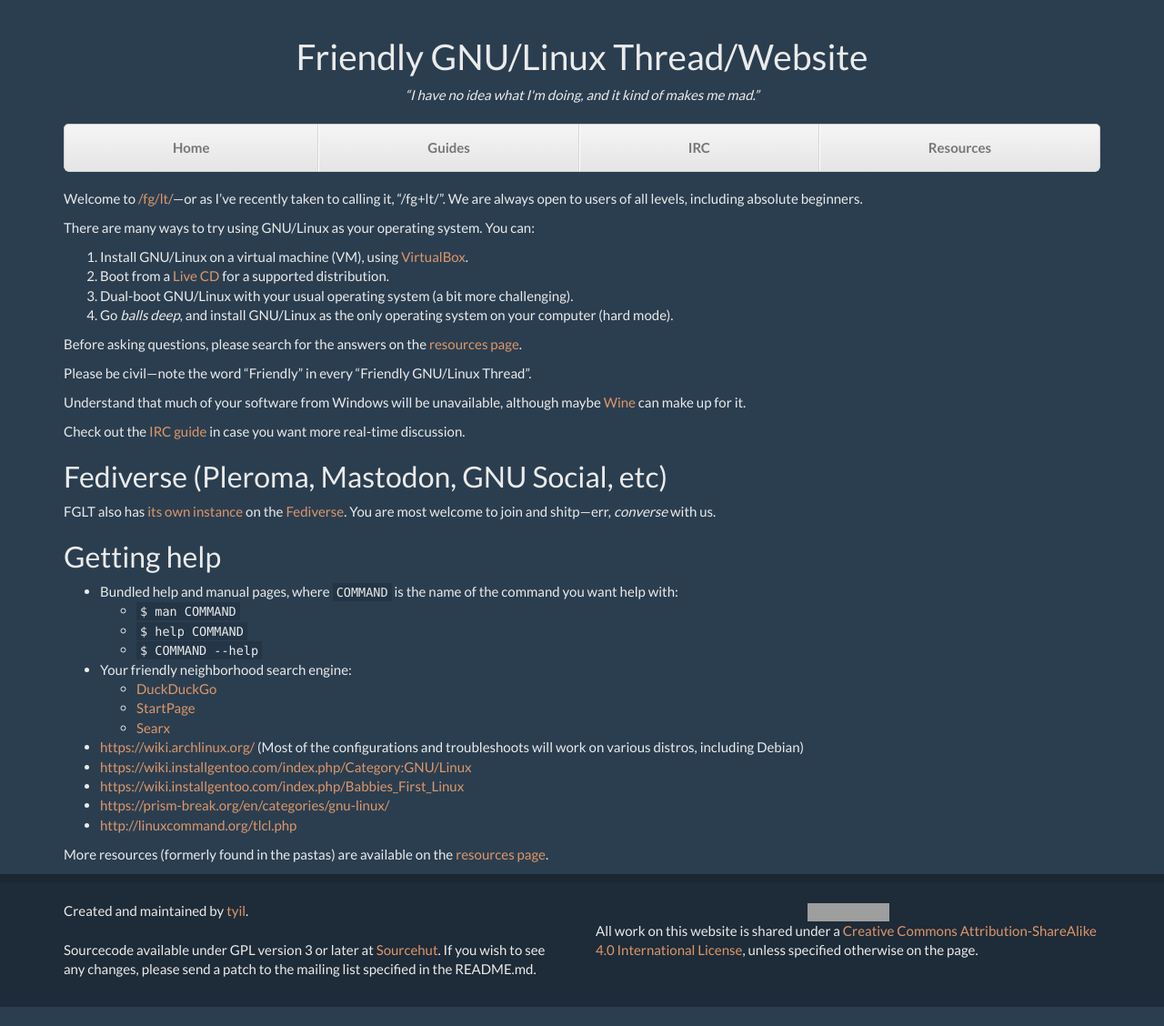
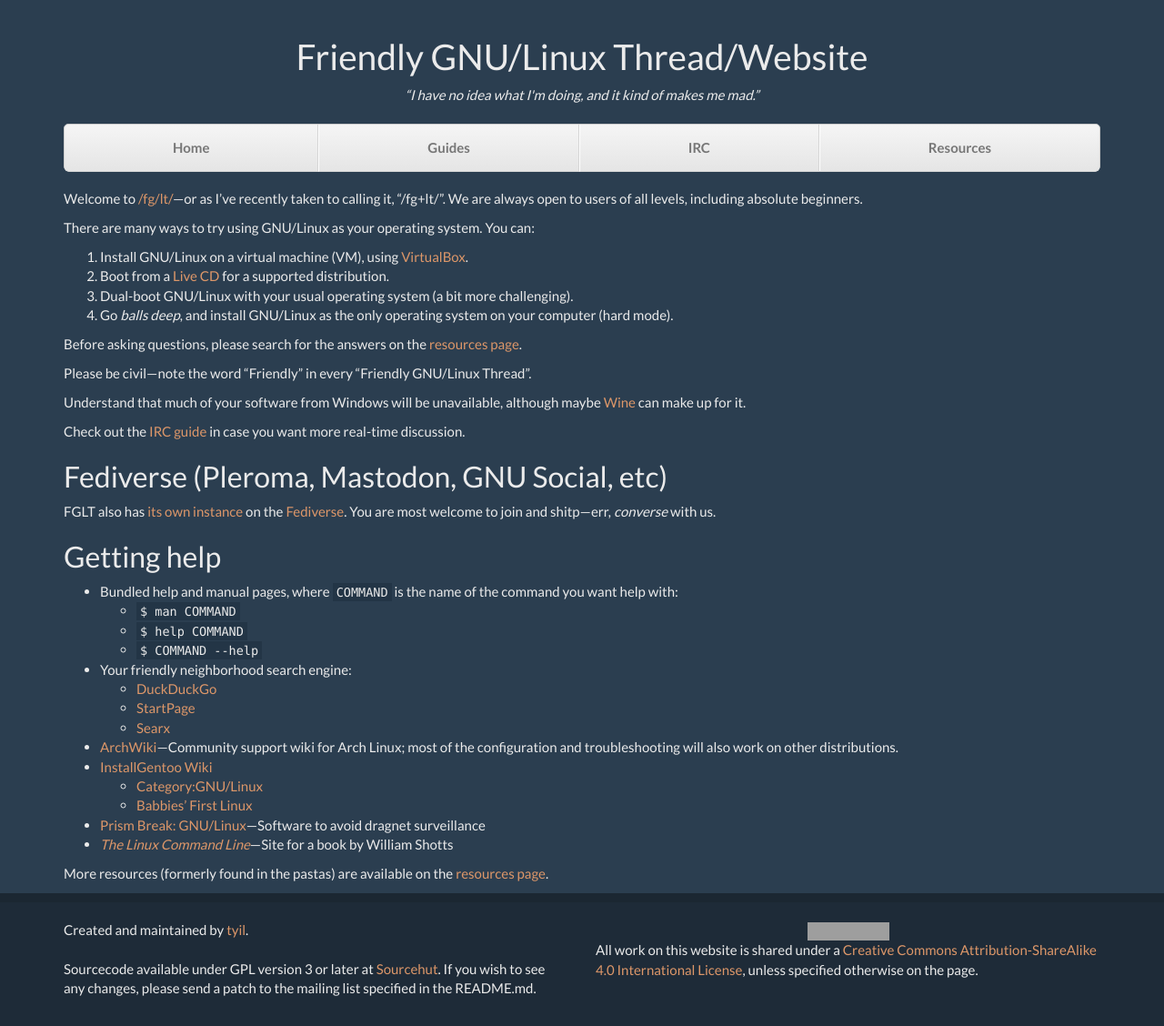
Before and after one commit to scriptkitties/fglt, a Jekyll site: the page built from index.md, in a window 1280 px wide. Shown: the whole page at 91% size. Built offline with Jekyll 4.4.1, drawn with Linux system fonts in a browser that asks for light colours; before the commit the page ends 1107 px from its top, so only the background shows below that; grey boxes are pictures that could not be loaded.

Commit message:
Refine the list of links on the front page a bit

```diff
--- a/index.md
+++ b/index.md
@@ -46,12 +46,16 @@
 	- [DuckDuckGo](https://duckduckgo.com/)
 	- [StartPage](https://www.startpage.com/)
 	- [Searx](https://searx.tyil.nl/)
-- <https://wiki.archlinux.org/> (Most of the configurations and troubleshoots
-  will work on various distros, including Debian)
-- <https://wiki.installgentoo.com/index.php/Category:GNU/Linux>
-- <https://wiki.installgentoo.com/index.php/Babbies_First_Linux>
-- <https://prism-break.org/en/categories/gnu-linux/>
-- <http://linuxcommand.org/tlcl.php>
+- [ArchWiki](https://wiki.archlinux.org/)—Community support wiki for Arch
+  Linux; most of the configuration and troubleshooting will also work on other
+  distributions.
+- [InstallGentoo Wiki](https://wiki.installgentoo.com/wiki/Main_Page)
+	- [Category:GNU/Linux](https://wiki.installgentoo.com/index.php/Category:GNU/Linux)
+	- [Babbies' First Linux](https://wiki.installgentoo.com/index.php/Babbies_First_Linux)
+- [Prism Break: GNU/Linux](https://prism-break.org/en/categories/gnu-linux/)—Software
+  to avoid dragnet surveillance
+- [<cite>The Linux Command Line</cite>](http://linuxcommand.org/tlcl.php)—Site
+  for a book by William Shotts
 
-More resources (formerly found in the pastas) are available on the [resources
-page](/resources.html).
+More resources (formerly found in the pastas) are available on the
+[resources page](/resources.html).
```
